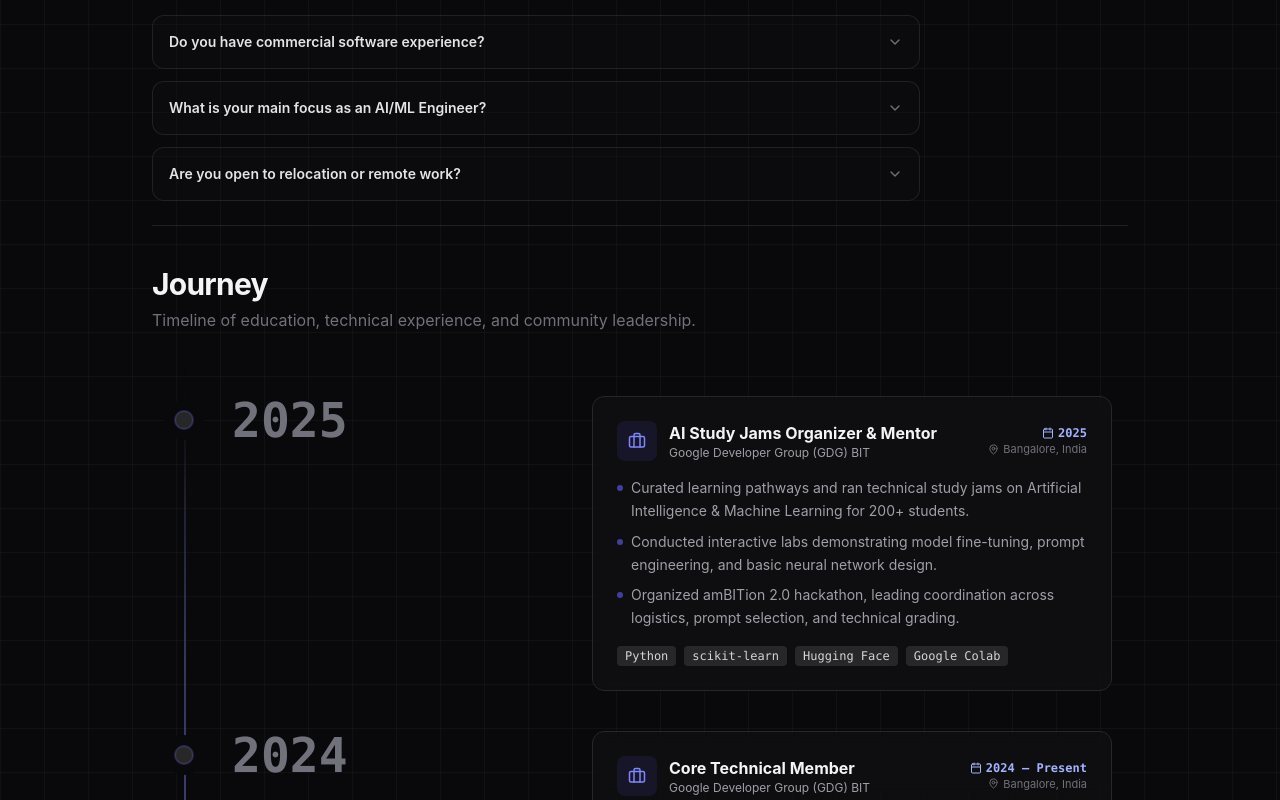
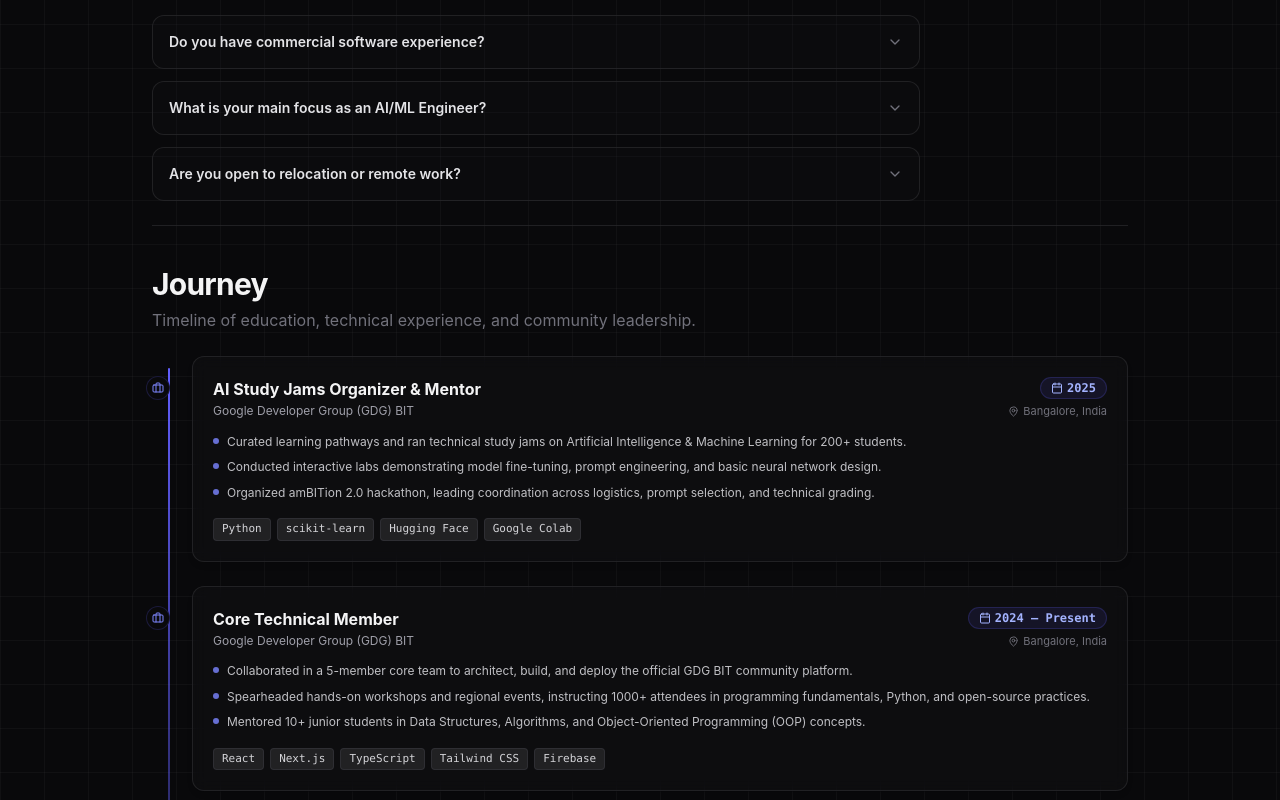
Before and after one commit to Ayush0915/portfolio, a Next.js app: page / in a window 1280 px wide. Shown: the part 2000-2800 px from the top of the page. Built offline with nearby package versions, Linux system fonts and the light colour scheme; no server answers.

Commit message:
fix: redesign journey timeline into compact card list, removing giant left year column and empty side gap

```diff
--- a/components/JourneyTimeline.tsx
+++ b/components/JourneyTimeline.tsx
@@ -1,226 +1,152 @@
 "use client";
-import { Timeline } from "@/components/ui/timeline";
-import { education, experiences } from "@/lib/data";
+
 import { Briefcase, GraduationCap, Calendar, MapPin } from "lucide-react";
 
+interface JourneyItem {
+  year: string;
+  title: string;
+  organization: string;
+  location: string;
+  type: "experience" | "education";
+  subtitle?: string;
+  bullets?: string[];
+  tags?: string[];
+}
+
+const journeyItems: JourneyItem[] = [
+  {
+    year: "2025",
+    title: "AI Study Jams Organizer & Mentor",
+    organization: "Google Developer Group (GDG) BIT",
+    location: "Bangalore, India",
+    type: "experience",
+    bullets: [
+      "Curated learning pathways and ran technical study jams on Artificial Intelligence & Machine Learning for 200+ students.",
+      "Conducted interactive labs demonstrating model fine-tuning, prompt engineering, and basic neural network design.",
+      "Organized amBITion 2.0 hackathon, leading coordination across logistics, prompt selection, and technical grading.",
+    ],
+    tags: ["Python", "scikit-learn", "Hugging Face", "Google Colab"],
+  },
+  {
+    year: "2024 – Present",
+    title: "Core Technical Member",
+    organization: "Google Developer Group (GDG) BIT",
+    location: "Bangalore, India",
+    type: "experience",
+    bullets: [
+      "Collaborated in a 5-member core team to architect, build, and deploy the official GDG BIT community platform.",
+      "Spearheaded hands-on workshops and regional events, instructing 1000+ attendees in programming fundamentals, Python, and open-source practices.",
+      "Mentored 10+ junior students in Data Structures, Algorithms, and Object-Oriented Programming (OOP) concepts.",
+    ],
+    tags: ["React", "Next.js", "TypeScript", "Tailwind CSS", "Firebase"],
+  },
+  {
+    year: "2023 – 2027",
+    title: "B.Tech in Computer Science & Engineering (Data Science)",
+    organization: "Bangalore Institute of Technology",
+    location: "Bangalore, India",
+    type: "education",
+    subtitle: "VTU Affiliated University · CGPA: 9.45 / 10",
+    bullets: [
+      "Focused on statistical analysis, data mining, database management systems, algorithms, operating systems, and neural network models.",
+      "Elected as a lead student coordinator for peer developer clubs and campus AI jams.",
+    ],
+  },
+  {
+    year: "2022",
+    title: "Senior Secondary Education",
+    organization: "Delhi Public School",
+    location: "Ranchi, India",
+    type: "education",
+    subtitle: "Science (Physics, Chemistry, Mathematics) · Score: 87.2%",
+  },
+  {
+    year: "2020",
+    title: "Secondary Education",
+    organization: "St. Michael's School",
+    location: "Ranchi, India",
+    type: "education",
+    subtitle: "Secondary Board Certification · Score: 95.6%",
+  },
+];
+
 export default function JourneyTimeline() {
-  // Combine education and experiences, sorted or organized by timeline
-  const timelineData = [
-    {
-      title: "2025",
-      content: (
-        <div className="space-y-8">
-          <div className="rounded-xl border border-zinc-800 bg-zinc-900/40 p-6 backdrop-blur-sm transition-all hover:border-indigo-500/30">
-            <div className="mb-4 flex flex-wrap items-center justify-between gap-2">
-              <div className="flex items-center gap-3">
-                <div className="flex h-10 w-10 items-center justify-center rounded-lg bg-indigo-500/10 text-indigo-400">
-                  <Briefcase size={18} />
+  return (
+    <div className="relative space-y-6">
+      {/* Sleek Left Timeline Line */}
+      <div className="absolute left-4 top-3 bottom-3 w-[2px] bg-gradient-to-b from-indigo-500 via-indigo-500/40 to-transparent rounded-full" />
+
+      {journeyItems.map((item, idx) => {
+        const Icon = item.type === "experience" ? Briefcase : GraduationCap;
+        const iconBg = item.type === "experience"
+          ? "bg-indigo-500/10 text-indigo-400 border-indigo-500/20"
+          : "bg-amber-500/10 text-amber-400 border-amber-500/20";
+
+        return (
+          <div key={idx} className="relative pl-10 group">
+            {/* Timeline Dot Icon */}
+            <div className={`absolute left-1.5 top-5 h-6 w-6 -translate-x-1/2 rounded-full border bg-zinc-950 flex items-center justify-center transition-all duration-300 group-hover:scale-110 ${iconBg}`}>
+              <Icon size={12} />
             </div>
+
+            {/* Card Content */}
+            <div className="rounded-xl border border-zinc-800/80 bg-zinc-900/30 p-5 backdrop-blur-sm transition-all duration-300 hover:border-indigo-500/30 hover:bg-zinc-900/50 shadow-md">
+              <div className="mb-3 flex flex-wrap items-start justify-between gap-2">
                 <div>
-                  <h4 className="text-base font-bold text-zinc-100">AI Study Jams Organizer & Mentor</h4>
-                  <p className="text-xs text-zinc-400">Google Developer Group (GDG) BIT</p>
-                </div>
+                  <h3 className="text-base font-bold text-zinc-100 group-hover:text-indigo-300 transition-colors">
+                    {item.title}
+                  </h3>
+                  <p className="text-xs text-zinc-400 mt-0.5">{item.organization}</p>
                 </div>
                 <div className="flex flex-col items-end text-right">
-                <span className="inline-flex items-center gap-1 text-xs text-indigo-300 font-semibold" style={{ fontFamily: "var(--font-jetbrains-mono)" }}>
+                  <span
+                    className="inline-flex items-center gap-1 rounded-full bg-indigo-500/10 border border-indigo-500/20 px-2.5 py-0.5 text-xs font-semibold text-indigo-300"
+                    style={{ fontFamily: "var(--font-jetbrains-mono)" }}
+                  >
                     <Calendar size={12} />
-                  2025
+                    {item.year}
                   </span>
-                <span className="inline-flex items-center gap-1 text-[11px] text-zinc-500">
+                  <span className="inline-flex items-center gap-1 text-[11px] text-zinc-500 mt-1">
                     <MapPin size={11} />
-                  Bangalore, India
+                    {item.location}
                   </span>
                 </div>
               </div>
-            <ul className="space-y-2 mb-4">
-              <li className="flex gap-2 text-sm text-zinc-400 leading-relaxed">
-                <span className="mt-2 h-1.5 w-1.5 shrink-0 rounded-full bg-indigo-500/60" />
-                Curated learning pathways and ran technical study jams on Artificial Intelligence & Machine Learning for 200+ students.
+
+              {item.subtitle && (
+                <div className="mb-3 text-xs font-semibold text-indigo-400/90" style={{ fontFamily: "var(--font-jetbrains-mono)" }}>
+                  {item.subtitle}
+                </div>
+              )}
+
+              {item.bullets && item.bullets.length > 0 && (
+                <ul className="space-y-1.5 mb-3 text-xs text-zinc-300/90 leading-relaxed">
+                  {item.bullets.map((bullet, bIdx) => (
+                    <li key={bIdx} className="flex items-start gap-2">
+                      <span className="mt-1.5 h-1.5 w-1.5 shrink-0 rounded-full bg-indigo-400/80" />
+                      <span>{bullet}</span>
                     </li>
-              <li className="flex gap-2 text-sm text-zinc-400 leading-relaxed">
-                <span className="mt-2 h-1.5 w-1.5 shrink-0 rounded-full bg-indigo-500/60" />
-                Conducted interactive labs demonstrating model fine-tuning, prompt engineering, and basic neural network design.
-              </li>
-              <li className="flex gap-2 text-sm text-zinc-400 leading-relaxed">
-                <span className="mt-2 h-1.5 w-1.5 shrink-0 rounded-full bg-indigo-500/60" />
-                Organized amBITion 2.0 hackathon, leading coordination across logistics, prompt selection, and technical grading.
-              </li>
+                  ))}
                 </ul>
-            <div className="flex flex-wrap gap-2">
-              {["Python", "scikit-learn", "Hugging Face", "Google Colab"].map((tech) => (
-                <span key={tech} className="rounded bg-zinc-800 px-2 py-0.5 text-xs text-zinc-300" style={{ fontFamily: "var(--font-jetbrains-mono)" }}>
-                  {tech}
+              )}
+
+              {item.tags && item.tags.length > 0 && (
+                <div className="flex flex-wrap gap-1.5 pt-1">
+                  {item.tags.map((tag) => (
+                    <span
+                      key={tag}
+                      className="rounded bg-zinc-800/80 border border-zinc-700/50 px-2 py-0.5 text-[11px] text-zinc-300"
+                      style={{ fontFamily: "var(--font-jetbrains-mono)" }}
+                    >
+                      {tag}
                     </span>
                   ))}
                 </div>
+              )}
             </div>
           </div>
-      ),
-    },
-    {
-      title: "2024",
-      content: (
-        <div className="space-y-8">
-          {/* Experience GDG Core */}
-          <div className="rounded-xl border border-zinc-800 bg-zinc-900/40 p-6 backdrop-blur-sm transition-all hover:border-indigo-500/30">
-            <div className="mb-4 flex flex-wrap items-center justify-between gap-2">
-              <div className="flex items-center gap-3">
-                <div className="flex h-10 w-10 items-center justify-center rounded-lg bg-indigo-500/10 text-indigo-400">
-                  <Briefcase size={18} />
+        );
+      })}
     </div>
-                <div>
-                  <h4 className="text-base font-bold text-zinc-100">Core Technical Member</h4>
-                  <p className="text-xs text-zinc-400">Google Developer Group (GDG) BIT</p>
-                </div>
-              </div>
-              <div className="flex flex-col items-end text-right">
-                <span className="inline-flex items-center gap-1 text-xs text-indigo-300 font-semibold" style={{ fontFamily: "var(--font-jetbrains-mono)" }}>
-                  <Calendar size={12} />
-                  2024 – Present
-                </span>
-                <span className="inline-flex items-center gap-1 text-[11px] text-zinc-500">
-                  <MapPin size={11} />
-                  Bangalore, India
-                </span>
-              </div>
-            </div>
-            <ul className="space-y-2 mb-4">
-              <li className="flex gap-2 text-sm text-zinc-400 leading-relaxed">
-                <span className="mt-2 h-1.5 w-1.5 shrink-0 rounded-full bg-indigo-500/60" />
-                Collaborated in a 5-member core team to architect, build, and deploy the official GDG BIT community platform.
-              </li>
-              <li className="flex gap-2 text-sm text-zinc-400 leading-relaxed">
-                <span className="mt-2 h-1.5 w-1.5 shrink-0 rounded-full bg-indigo-500/60" />
-                Spearheaded hands-on workshops and regional events, instructing 1000+ attendees in programming fundamentals, Python, and open-source practices.
-              </li>
-              <li className="flex gap-2 text-sm text-zinc-400 leading-relaxed">
-                <span className="mt-2 h-1.5 w-1.5 shrink-0 rounded-full bg-indigo-500/60" />
-                Mentored 10+ junior students in Data Structures, Algorithms, and Object-Oriented Programming (OOP) concepts.
-              </li>
-            </ul>
-            <div className="flex flex-wrap gap-2">
-              {["React", "Next.js", "TypeScript", "Tailwind CSS", "Firebase"].map((tech) => (
-                <span key={tech} className="rounded bg-zinc-800 px-2 py-0.5 text-xs text-zinc-300" style={{ fontFamily: "var(--font-jetbrains-mono)" }}>
-                  {tech}
-                </span>
-              ))}
-            </div>
-          </div>
-
-        </div>
-      ),
-    },
-    {
-      title: "2023",
-      content: (
-        <div className="space-y-8">
-          {/* Undergrad */}
-          <div className="rounded-xl border border-zinc-800 bg-zinc-900/40 p-6 backdrop-blur-sm transition-all hover:border-indigo-500/30">
-            <div className="mb-4 flex flex-wrap items-center justify-between gap-2">
-              <div className="flex items-center gap-3">
-                <div className="flex h-10 w-10 items-center justify-center rounded-lg bg-indigo-500/10 text-indigo-400">
-                  <GraduationCap size={18} />
-                </div>
-                <div>
-                  <h4 className="text-base font-bold text-zinc-100">B.Tech in Computer Science & Engineering (Data Science)</h4>
-                  <p className="text-xs text-zinc-400">Bangalore Institute of Technology</p>
-                </div>
-              </div>
-              <div className="flex flex-col items-end text-right">
-                <span className="inline-flex items-center gap-1 text-xs text-indigo-300 font-semibold" style={{ fontFamily: "var(--font-jetbrains-mono)" }}>
-                  <Calendar size={12} />
-                  2023 – 2027
-                </span>
-                <span className="inline-flex items-center gap-1 text-[11px] text-zinc-500">
-                  <MapPin size={11} />
-                  Bangalore, India
-                </span>
-              </div>
-            </div>
-            <div className="mb-3 text-sm font-semibold text-zinc-300">
-              VTU Affiliated University <span className="text-indigo-400">· CGPA: 9.45 / 10</span>
-            </div>
-            <ul className="space-y-2">
-              <li className="flex gap-2 text-sm text-zinc-400 leading-relaxed">
-                <span className="mt-2 h-1.5 w-1.5 shrink-0 rounded-full bg-indigo-500/60" />
-                Focused on statistical analysis, data mining, database management systems, algorithms, operating systems, and neural network models.
-              </li>
-              <li className="flex gap-2 text-sm text-zinc-400 leading-relaxed">
-                <span className="mt-2 h-1.5 w-1.5 shrink-0 rounded-full bg-indigo-500/60" />
-                Elected as a lead student coordinator for peer developer clubs and campus AI jams.
-              </li>
-            </ul>
-          </div>
-        </div>
-      ),
-    },
-    {
-      title: "2022",
-      content: (
-        <div className="space-y-8">
-          <div className="rounded-xl border border-zinc-800 bg-zinc-900/40 p-6 backdrop-blur-sm transition-all hover:border-indigo-500/30">
-            <div className="mb-4 flex flex-wrap items-center justify-between gap-2">
-              <div className="flex items-center gap-3">
-                <div className="flex h-10 w-10 items-center justify-center rounded-lg bg-zinc-800 text-zinc-400">
-                  <GraduationCap size={18} />
-                </div>
-                <div>
-                  <h4 className="text-base font-bold text-zinc-100">Senior Secondary Education</h4>
-                  <p className="text-xs text-zinc-400">Delhi Public School</p>
-                </div>
-              </div>
-              <div className="flex flex-col items-end text-right">
-                <span className="inline-flex items-center gap-1 text-xs text-zinc-500 font-semibold" style={{ fontFamily: "var(--font-jetbrains-mono)" }}>
-                  <Calendar size={12} />
-                  2022
-                </span>
-                <span className="inline-flex items-center gap-1 text-[11px] text-zinc-500">
-                  <MapPin size={11} />
-                  Ranchi, India
-                </span>
-              </div>
-            </div>
-            <div className="text-sm text-zinc-300">
-              Science (Physics, Chemistry, Mathematics) <span className="text-indigo-400">· Score: 87.2%</span>
-            </div>
-          </div>
-        </div>
-      ),
-    },
-    {
-      title: "2020",
-      content: (
-        <div className="space-y-8">
-          <div className="rounded-xl border border-zinc-800 bg-zinc-900/40 p-6 backdrop-blur-sm transition-all hover:border-indigo-500/30">
-            <div className="mb-4 flex flex-wrap items-center justify-between gap-2">
-              <div className="flex items-center gap-3">
-                <div className="flex h-10 w-10 items-center justify-center rounded-lg bg-zinc-800 text-zinc-400">
-                  <GraduationCap size={18} />
-                </div>
-                <div>
-                  <h4 className="text-base font-bold text-zinc-100">Secondary Education</h4>
-                  <p className="text-xs text-zinc-400">St. Michael's School</p>
-                </div>
-              </div>
-              <div className="flex flex-col items-end text-right">
-                <span className="inline-flex items-center gap-1 text-xs text-zinc-500 font-semibold" style={{ fontFamily: "var(--font-jetbrains-mono)" }}>
-                  <Calendar size={12} />
-                  2020
-                </span>
-                <span className="inline-flex items-center gap-1 text-[11px] text-zinc-500">
-                  <MapPin size={11} />
-                  Ranchi, India
-                </span>
-              </div>
-            </div>
-            <div className="text-sm text-zinc-300">
-              Secondary Board Certification <span className="text-indigo-400">· Score: 95.6%</span>
-            </div>
-          </div>
-        </div>
-      ),
-    },
-  ];
-
-  return <Timeline data={timelineData} />;
+  );
 }
```
Also changed, not shown: components/SectionBackgroundTint.tsx (+26 -17 lines). Lines whose indentation alone changed are shown as unchanged.
